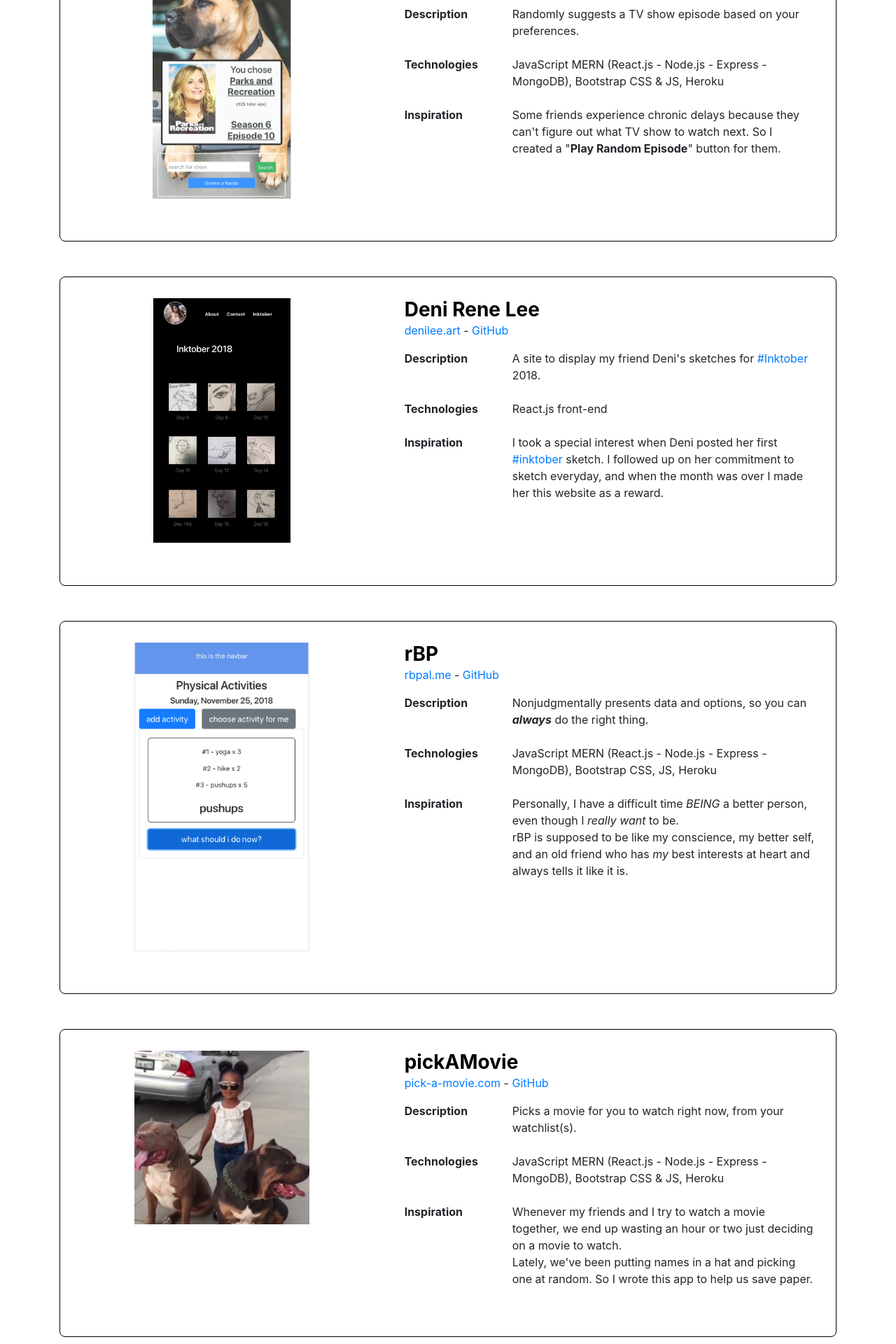
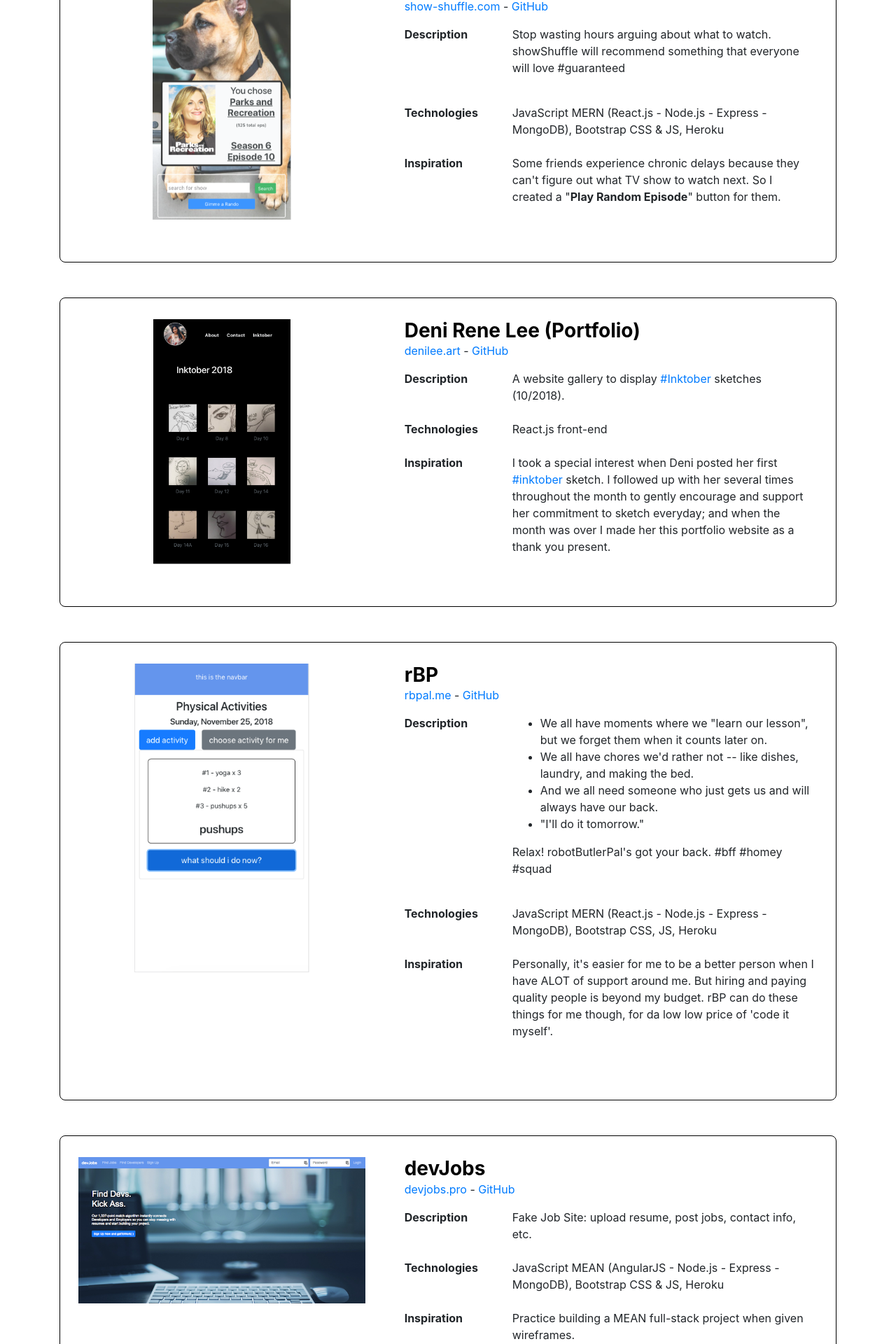
Before and after one commit to johnahnz0rs/z0rs-org, a React (Create React App) app: page / in a window 1280 px wide. Shown: the part 880-2800 px from the top of the page at 70% size. Built offline with nearby package versions, Linux system fonts and the light colour scheme.

Commit message:
cosmetic updates

```diff
--- a/src/components/Contact.js
+++ b/src/components/Contact.js
@@ -4,6 +4,7 @@ import Phone from "../assets/phone.png";
 import LinkedIn from "../assets/linkedin.png";
 import GitHub from "../assets/github.png";
 import Instagram from "../assets/instagram.png";
+import Message from '../assets/text.png';
 
 class Contact extends React.Component {
 
@@ -72,11 +73,12 @@ class Contact extends React.Component {
                     </span>
 
                     {/* msg me (google form) */}
-                    <button className="btn btn-sm btn-outline-success"
-                            onClick={this.toggleForm}>
-                        Send Me a Message
-                    </button>
-
+                    <span style={link}>
+                        <img src={Message} alt="Message Me" style={contactLogo} />&nbsp;
+                        <a href="#" onClick={this.toggleForm}>
+                            Send Me a Message
+                        </a>
+                    </span>
                 </div>
 
 
--- a/src/components/Portfolio.js
+++ b/src/components/Portfolio.js
@@ -65,13 +65,15 @@ class Portfolio extends React.Component {
 
                     {/* header */}
                     <div className="mb-5">
-                        <h1 className="text-center font-weight-bold">Portfolio</h1>
                         <div className="alert alert-success mx-auto" role="alert" style={{width: '85%'}}>
-                            <span><b><u>Scroll Down</u></b> for more.</span>
+                            <span><b><u>Scroll Down</u></b> for more projects.</span>
                             <button type="button" className="close" data-dismiss="alert" aria-label="Close">
                                 <span aria-hidden="true">&times;</span>
                             </button>
                         </div>
+
+                        <h1 className="text-center font-weight-bold">Portfolio</h1>
+
                     </div>
 
                     {/* whatMusic */}
@@ -96,10 +98,9 @@ class Portfolio extends React.Component {
 
                             {/* body */}
                             <dl className="row">
-
                                 <dt className="col-lg-2">Description</dt>
                                 <dd className="col-lg-1"></dd>
-                                <dd className="col-lg-9 mb-4">Shows you what music you and a friend both like.</dd>
+                                <dd className="col-lg-9 mb-4">Don't you love #tfw your new friend has the same taste in music as you? Quickly see what artists, tracks, and genres you and a friend have in common, so you can get to groovin' together. #bowchikawowow</dd>
 
                                 <dt className="col-lg-2">Technologies</dt>
                                 <dd className="col-lg-1"></dd>
@@ -107,7 +108,7 @@ class Portfolio extends React.Component {
 
                                 <dt className="col-lg-2">Inspiration</dt>
                                 <dd className="col-lg-1"></dd>
-                                <dd className="col-lg-9 mb-4">Musical compatibility is meaningful to many, myself included. This app helps friends and lovers more easily communicate their musical tastes with each other.</dd>
+                                <dd className="col-lg-9 mb-4">While controversial, musical compatibility is personally meaningful to many people, myself included. This app helps friends and lovers more easily communicate their musical tastes with each other.</dd>
                             </dl>
 
                             {/* footer */}
@@ -141,8 +142,9 @@ class Portfolio extends React.Component {
                             <dl className="row">
                                 <dt className="col-lg-2">Description</dt>
                                 <dd className="col-lg-1"></dd>
-                                <dd className="col-lg-9 mb-4">Randomly suggests a TV show episode based on your preferences.</dd>
-
+                                <dd className="col-lg-9 mb-4">
+                                    <p>Stop wasting hours arguing about what to watch. showShuffle will recommend something that everyone will love #guaranteed</p>
+                                </dd>
                                 <dt className="col-lg-2">Technologies</dt>
                                 <dd className="col-lg-1"></dd>
                                 <dd className="col-lg-9 mb-4">JavaScript MERN (React.js - Node.js - Express - MongoDB), Bootstrap CSS & JS, Heroku </dd>
@@ -175,7 +177,7 @@ class Portfolio extends React.Component {
                         <div className="col-12 col-md-7" style={{padding: '0 30px'}}>
                             {/* header */}
                             <a href="https://denileeart.herokuapp.com" target="_blank" rel="noopener noreferrer" style={{color: 'black'}}>
-                                <h3 className="font-weight-bold mb-0">Deni Rene Lee</h3>
+                                <h3 className="font-weight-bold mb-0">Deni Rene Lee (Portfolio)</h3>
                             </a>
                             <span className="d-block mb-3">
                                 <a href="https://denileeart.herokuapp.com" target="_blank" rel="noopener noreferrer">denilee.art</a> - <a href="https://github.com/johnahnz0rs/denileeart" target="_blank" rel="noopener noreferrer">GitHub</a>
@@ -185,7 +187,7 @@ class Portfolio extends React.Component {
                             <dl className="row">
                                 <dt className="col-lg-2">Description</dt>
                                 <dd className="col-lg-1"></dd>
-                                <dd className="col-lg-9 mb-4">A site to display my friend Deni's sketches for <a href="https://www.instagram.com/explore/tags/inktober/" target="_blank" rel="noopener noreferrer">#Inktober</a> 2018.</dd>
+                                <dd className="col-lg-9 mb-4">A website gallery to display <a href="https://www.instagram.com/explore/tags/inktober/" target="_blank" rel="noopener noreferrer">#Inktober</a> sketches (10/2018).</dd>
 
                                 <dt className="col-lg-2">Technologies</dt>
                                 <dd className="col-lg-1"></dd>
@@ -193,7 +195,7 @@ class Portfolio extends React.Component {
 
                                 <dt className="col-lg-2">Inspiration</dt>
                                 <dd className="col-lg-1"></dd>
-                                <dd className="col-lg-9 mb-4">I took a special interest when Deni posted her first <a href="https://www.instagram.com/explore/tags/inktober/" target="_blank" rel="noopener noreferrer">#inktober</a> sketch. I followed up on her commitment to sketch everyday, and when the month was over I made her this website as a reward.</dd>
+                                <dd className="col-lg-9 mb-4">I took a special interest when Deni posted her first <a href="https://www.instagram.com/explore/tags/inktober/" target="_blank" rel="noopener noreferrer">#inktober</a> sketch. I followed up with her several times throughout the month to gently encourage and support her commitment to sketch everyday; and when the month was over I made her this portfolio website as a thank you present.</dd>
                             </dl>
 
                             {/* footer */}
@@ -232,7 +234,15 @@ class Portfolio extends React.Component {
                             <dl className="row">
                                 <dt className="col-lg-2">Description</dt>
                                 <dd className="col-lg-1"></dd>
-                                <dd className="col-lg-9 mb-4">Nonjudgmentally presents data and options, so you can <span className="font-weight-bold font-italic">always</span> do the right thing.</dd>
+                                <dd className="col-lg-9 mb-4">
+                                    <ul>
+                                        <li>We all have moments where we "learn our lesson", but we forget them when it counts later on.</li>
+                                        <li>We all have chores we'd rather not -- like dishes, laundry, and making the bed.</li>
+                                        <li>And we all need someone who just gets us and will always have our back.</li>
+                                        <li>"I'll do it tomorrow."</li>
+                                    </ul>
+                                    <p>Relax! robotButlerPal's got your back. #bff #homey #squad</p>
+                                </dd>
 
                                 <dt className="col-lg-2">Technologies</dt>
                                 <dd className="col-lg-1"></dd>
@@ -241,8 +251,7 @@ class Portfolio extends React.Component {
                                 <dt className="col-lg-2">Inspiration</dt>
                                 <dd className="col-lg-1"></dd>
                                 <dd className="col-lg-9 mb-4">
-                                    Personally, I have a difficult time <span className="font-italic">BEING</span> a better person, even though I <span className="font-italic">really want</span> to be. <br />
-                                    rBP is supposed to be like my conscience, my better self, and an old friend who has <span className="font-italic">my</span> best interests at heart and always tells it like it is.
+                                    <p>Personally, it's easier for me to be a better person when I have ALOT of support around me. But hiring and paying quality people is beyond my budget. rBP can do these things for me though, for da low low price of 'code it myself'.</p>
                                 </dd>
                             </dl>
 
@@ -261,48 +270,48 @@ class Portfolio extends React.Component {
 
 
 
-                    {/* pickAMovie */}
-                    <div className="row" style={portfolioItem}>
+                    {/*/!* pickAMovie *!/*/}
+                    {/*<div className="row" style={portfolioItem}>*/}
 
-                        <div className="col-12 col-md-5 text-center">
-                            {/* picture */}
-                            <a href="https://pick-a-movie.herokuapp.com" target="_blank" rel="noopener noreferrer">
-                                <img className="" style={portfolioScreenshotSquare} src={DogGirl} alt="screenshot"/>
-                            </a>
-                        </div>
+                        {/*<div className="col-12 col-md-5 text-center">*/}
+                            {/*/!* picture *!/*/}
+                            {/*<a href="https://pick-a-movie.herokuapp.com" target="_blank" rel="noopener noreferrer">*/}
+                                {/*<img className="" style={portfolioScreenshotSquare} src={DogGirl} alt="screenshot"/>*/}
+                            {/*</a>*/}
+                        {/*</div>*/}
 
-                        <div className="col-12 col-md-7" style={{padding: '0 30px'}}>
-                            {/* header */}
-                            <a href="https://pick-a-movie.herokuapp.com" target="_blank" rel="noopener noreferrer" style={{color: 'black'}}>
-                                <h3 className="font-weight-bold mb-0">pickAMovie</h3>
-                            </a>
-                            <span className="d-block mb-3">
-                                <a href="https://pick-a-movie.herokuapp.com" target="_blank" rel="noopener noreferrer">pick-a-movie.com</a> - <a href="https://github.com/johnahnz0rs/pick-a-movie" target="_blank" rel="noopener noreferrer">GitHub</a>
-                            </span>
+                        {/*<div className="col-12 col-md-7" style={{padding: '0 30px'}}>*/}
+                            {/*/!* header *!/*/}
+                            {/*<a href="https://pick-a-movie.herokuapp.com" target="_blank" rel="noopener noreferrer" style={{color: 'black'}}>*/}
+                                {/*<h3 className="font-weight-bold mb-0">pickAMovie</h3>*/}
+                            {/*</a>*/}
+                            {/*<span className="d-block mb-3">*/}
+                                {/*<a href="https://pick-a-movie.herokuapp.com" target="_blank" rel="noopener noreferrer">pick-a-movie.com</a> - <a href="https://github.com/johnahnz0rs/pick-a-movie" target="_blank" rel="noopener noreferrer">GitHub</a>*/}
+                            {/*</span>*/}
 
-                            {/* body */}
-                            <dl className="row">
-                                <dt className="col-lg-2">Description</dt>
-                                <dd className="col-lg-1"></dd>
-                                <dd className="col-lg-9 mb-4">Picks a movie for you to watch right now, from your watchlist(s).</dd>
+                            {/*/!* body *!/*/}
+                            {/*<dl className="row">*/}
+                                {/*<dt className="col-lg-2">Description</dt>*/}
+                                {/*<dd className="col-lg-1"></dd>*/}
+                                {/*<dd className="col-lg-9 mb-4">Picks a movie for you to watch right now, from your watchlist(s).</dd>*/}
 
-                                <dt className="col-lg-2">Technologies</dt>
-                                <dd className="col-lg-1"></dd>
-                                <dd className="col-lg-9 mb-4">JavaScript MERN (React.js - Node.js - Express - MongoDB), Bootstrap CSS & JS, Heroku</dd>
+                                {/*<dt className="col-lg-2">Technologies</dt>*/}
+                                {/*<dd className="col-lg-1"></dd>*/}
+                                {/*<dd className="col-lg-9 mb-4">JavaScript MERN (React.js - Node.js - Express - MongoDB), Bootstrap CSS & JS, Heroku</dd>*/}
 
-                                <dt className="col-lg-2">Inspiration</dt>
-                                <dd className="col-lg-1"></dd>
-                                <dd className="col-lg-9 mb-4">Whenever my friends and I try to watch a movie together, we end up wasting an hour or two just deciding on a movie to watch.<br/>Lately, we've been putting names in a hat and picking one at random. So I wrote this app to help us save paper.
-                                </dd>
-                            </dl>
+                                {/*<dt className="col-lg-2">Inspiration</dt>*/}
+                                {/*<dd className="col-lg-1"></dd>*/}
+                                {/*<dd className="col-lg-9 mb-4">Whenever my friends and I try to watch a movie together, we end up wasting an hour or two just deciding on a movie to watch.<br/>Lately, we've been putting names in a hat and picking one at random. So I wrote this app to help us save paper.*/}
+                                {/*</dd>*/}
+                            {/*</dl>*/}
 
-                            {/* footer */}
-                            <span className="d-block d-sm-none mb-3">
-                                <a href="https://pick-a-movie.herokuapp.com" target="_blank" rel="noopener noreferrer">pick-a-movie.com</a> - <a href="https://github.com/johnahnz0rs/pick-a-movie" target="_blank" rel="noopener noreferrer">GitHub</a>
-                            </span>
-                        </div>
+                            {/*/!* footer *!/*/}
+                            {/*<span className="d-block d-sm-none mb-3">*/}
+                                {/*<a href="https://pick-a-movie.herokuapp.com" target="_blank" rel="noopener noreferrer">pick-a-movie.com</a> - <a href="https://github.com/johnahnz0rs/pick-a-movie" target="_blank" rel="noopener noreferrer">GitHub</a>*/}
+                            {/*</span>*/}
+                        {/*</div>*/}
 
-                    </div>
+                    {/*</div>*/}
 
 
 
--- a/src/components/Resume.js
+++ b/src/components/Resume.js
@@ -29,13 +29,15 @@ const Resume = props => {
 
                 {/* header */}
                 <div className="mb-5">
-                    <h1 className="font-weight-bold text-center">Resumes</h1>
                     <div className="alert alert-success mx-auto" role="alert" style={{width: '85%'}}>
-                        <span><b><u>Scroll Down</u></b> for more.</span>
+                        <span><b><u>Scroll Down</u></b> for more resumes.</span>
                         <button type="button" className="close" data-dismiss="alert" aria-label="Close">
                             <span aria-hidden="true">&times;</span>
                         </button>
                     </div>
+
+                    <h1 className="font-weight-bold text-center">Resumes</h1>
+
                 </div>
 
 
@@ -55,10 +57,10 @@ const Resume = props => {
                 {/* executive assistant */}
                 <div className="text-center col col-12 col-sm-6 col-md-4 d-inline-block mb-5">
                     <h4><b>Executive Assistant</b></h4>
-                    <a className="btn btn-sm btn-outline-success mb-1" href={execAsstURL}>
+                    <a className="btn btn-sm btn-outline-success mb-1" href={execAsstURL} target="_blank" rel="noopener noreferrer">
                         PDF version
                     </a>
-                    <a className="d-block" href={execAsstURL}>
+                    <a className="d-block" href={execAsstURL} target="_blank" rel="noopener noreferrer">
                         <img style={resumeThumbnail} src={ExecAsstImage} alt="John Ahn's Resume" />
                     </a>
                 </div>
```
Also changed, not shown: 13 other files (tests, documents, lock files or other folders).
